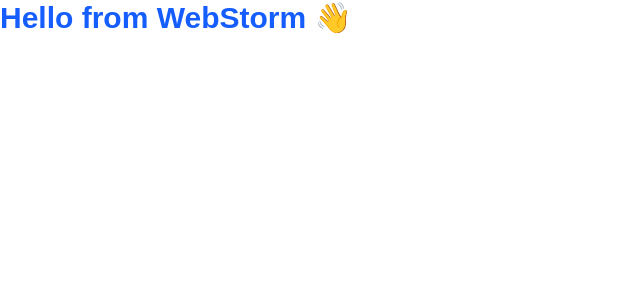
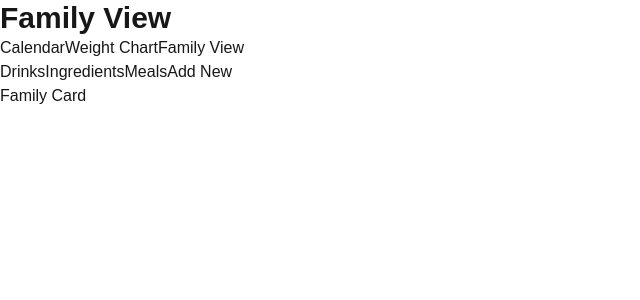
Before and after one commit to Bertie33/snackcident, a Next.js app: page / in a window 1280 px wide. Shown: the top 300 px of the page, without its empty margins (0-640 px from the left). Built offline with nearby package versions, Linux system fonts and the light colour scheme.

Commit message:
Epic-1: Adds basic components for skeleton

```diff
--- a/src/app/page.tsx
+++ b/src/app/page.tsx
@@ -1,7 +1,17 @@
+import FamilyCard from "@/components/FamilyCard";
+import NavBar from "@/components/NavBar";
+import SideBar from "@/components/SideBar";
+
 export default function Home() {
     return (
-        <h1 className="text-3xl font-bold text-blue-600">
-            Hello from WebStorm 👋
-        </h1>
+        <div>
+            <h1 className="text-3xl font-bold">
+                Family View
+            </h1>
+            <NavBar />
+            <SideBar />
+            <FamilyCard/>
+
+        </div>
     );
 }
--- /dev/null
+++ b/src/components/FamilyCard.tsx
@@ -0,0 +1,5 @@
+export default function FamilyCard() {
+    return (
+        <p>Family Card</p>
+    )
+}
--- /dev/null
+++ b/src/components/NavBar.tsx
@@ -0,0 +1,10 @@
+export default function NavBar() {
+    return (
+        <div>
+            <button>Calendar</button>
+            <button>Weight Chart</button>
+            <button>Family View</button>
+        </div>
+
+    )
+}
--- /dev/null
+++ b/src/components/SideBar.tsx
@@ -0,0 +1,12 @@
+export default function SideBar() {
+    return (
+        <div>
+            <button>Drinks</button>
+            <button>Ingredients</button>
+            <button>Meals</button>
+
+            <button>Add New</button>
+        </div>
+
+    )
+}
```
